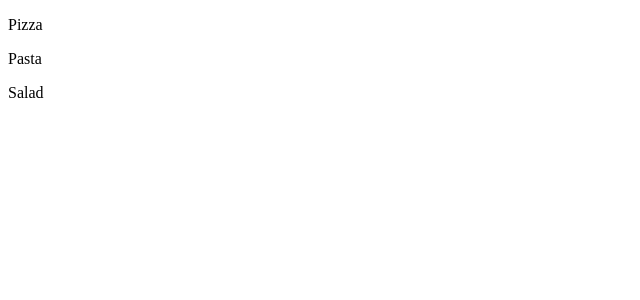
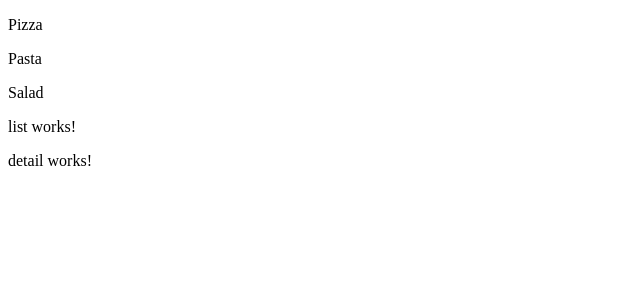
Before and after one commit to FlorianBx/recipeMobProgramming, an Angular app: page /recipes in a window 1280 px wide. Before the commit this address led to /. Shown: the top 300 px of the page, without its empty margins (0-640 px from the left). Built offline with nearby package versions, Linux system fonts and the light colour scheme.

Commit message:
configuration des routes après la création des composants

```diff
--- a/src/app/app.component.html
+++ b/src/app/app.component.html
@@ -1,3 +1,5 @@
 @for (recipe of recipes; track recipe.id) {
   <p>{{recipe.name}}</p>
 }
+<app-list></app-list>
+<app-detail></app-detail>
--- a/src/app/app.component.ts
+++ b/src/app/app.component.ts
@@ -3,11 +3,13 @@ import { RouterOutlet } from '@angular/router';
 
 import { RecipeService } from './recipe.service';
 import { Recipe } from './models/recipe.model';
+import { ListComponent } from './components/list/list.component';
+import { DetailComponent } from './components/detail/detail.component';
 
 @Component({
   selector: 'app-root',
   standalone: true,
-  imports: [RouterOutlet],
+  imports: [RouterOutlet, ListComponent, DetailComponent],
   templateUrl: './app.component.html',
   styleUrl: './app.component.css'
 })
--- a/src/app/app.routes.ts
+++ b/src/app/app.routes.ts
@@ -1,3 +1,9 @@
 import { Routes } from '@angular/router';
+import { ListComponent } from './components/list/list.component';
+import { DetailComponent } from './components/detail/detail.component';
 
-export const routes: Routes = [];
+
+export const routes: Routes = [
+  {path: '', redirectTo: '/recipes', pathMatch: 'full'},
+  {path: 'recipes', component: ListComponent}
+];
--- /dev/null
+++ b/src/app/components/detail/detail.component.html
@@ -0,0 +1 @@
+<p>detail works!</p>
--- /dev/null
+++ b/src/app/components/list/list.component.html
@@ -0,0 +1 @@
+<p>list works!</p>
```
Also changed, not shown: src/app/components/detail/detail.component.ts (added, +12 -0 lines), src/app/components/list/list.component.ts (added, +12 -0 lines), src/app/components/detail/detail.component.css (added), src/app/components/list/list.component.css (added), 2 other files (tests, documents, lock files or other folders).
